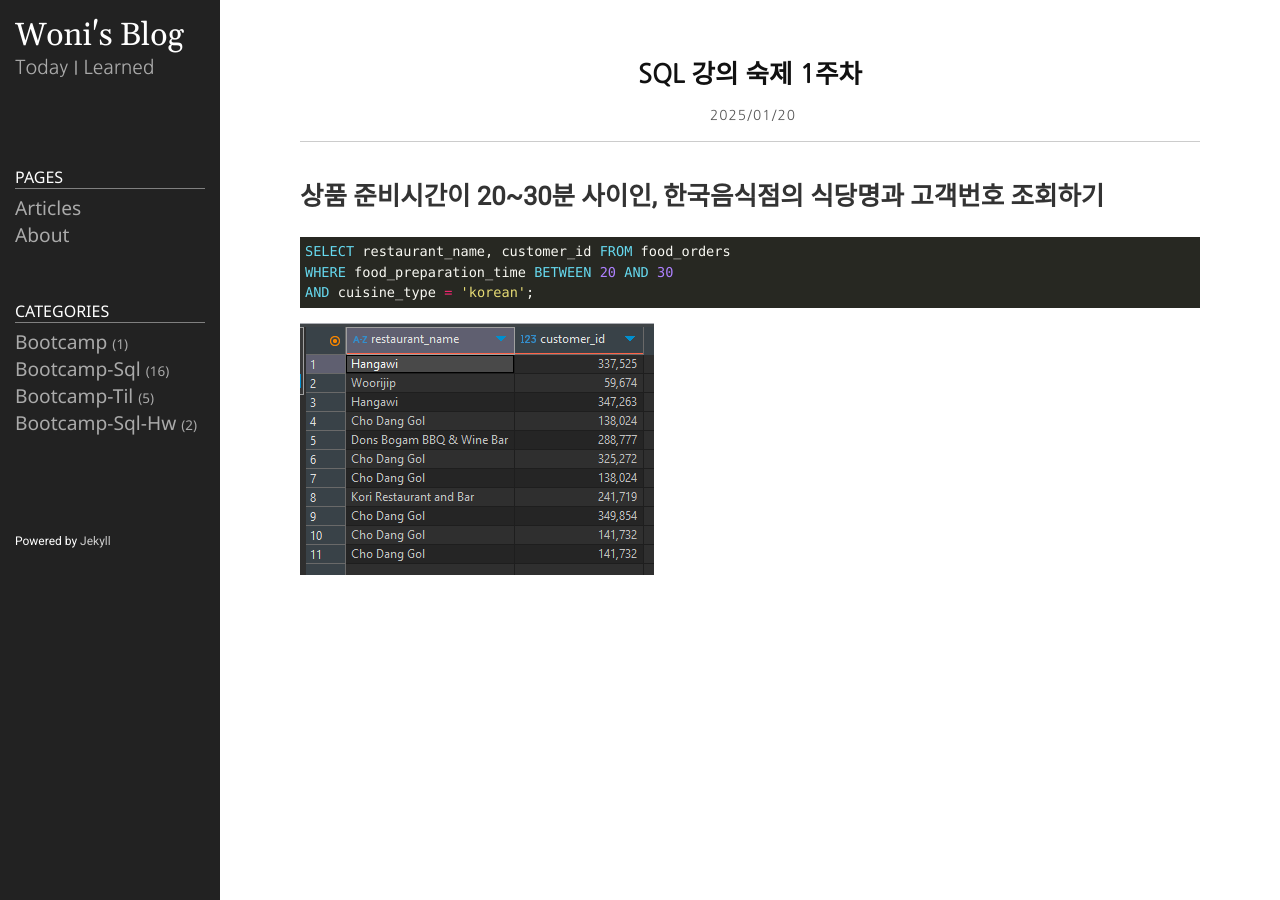
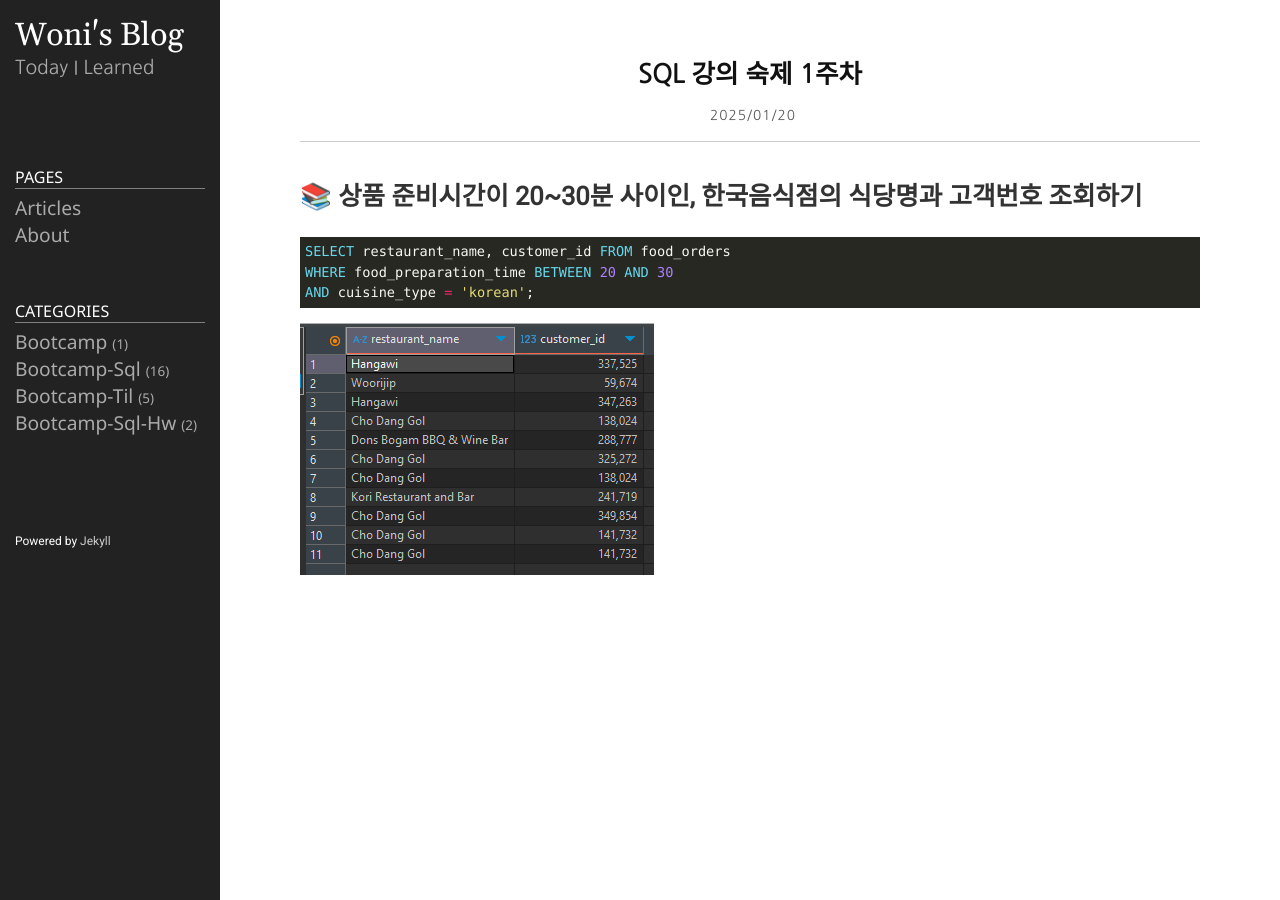
Before and after one commit to s-woni/s-woni.github.io, a Jekyll site: the page built from _posts/2025-01-20-sql-hw1.md, in a window 1280 px wide. Built offline with Jekyll 4.4.1, drawn with Linux system fonts in a browser that asks for light colours.

Commit message:
Update 2025-01-20-sql-hw1.md

````diff
--- a/_posts/2025-01-20-sql-hw1.md
+++ b/_posts/2025-01-20-sql-hw1.md
@@ -5,7 +5,7 @@ date: 2025-01-20 17:00:00 +0900
 category: bootcamp-sql-hw
 ---
 
-# 상품 준비시간이 20~30분 사이인, 한국음식점의 식당명과 고객번호 조회하기
+# 📚 상품 준비시간이 20~30분 사이인, 한국음식점의 식당명과 고객번호 조회하기
 
 ```sql
 SELECT restaurant_name, customer_id FROM food_orders
````
